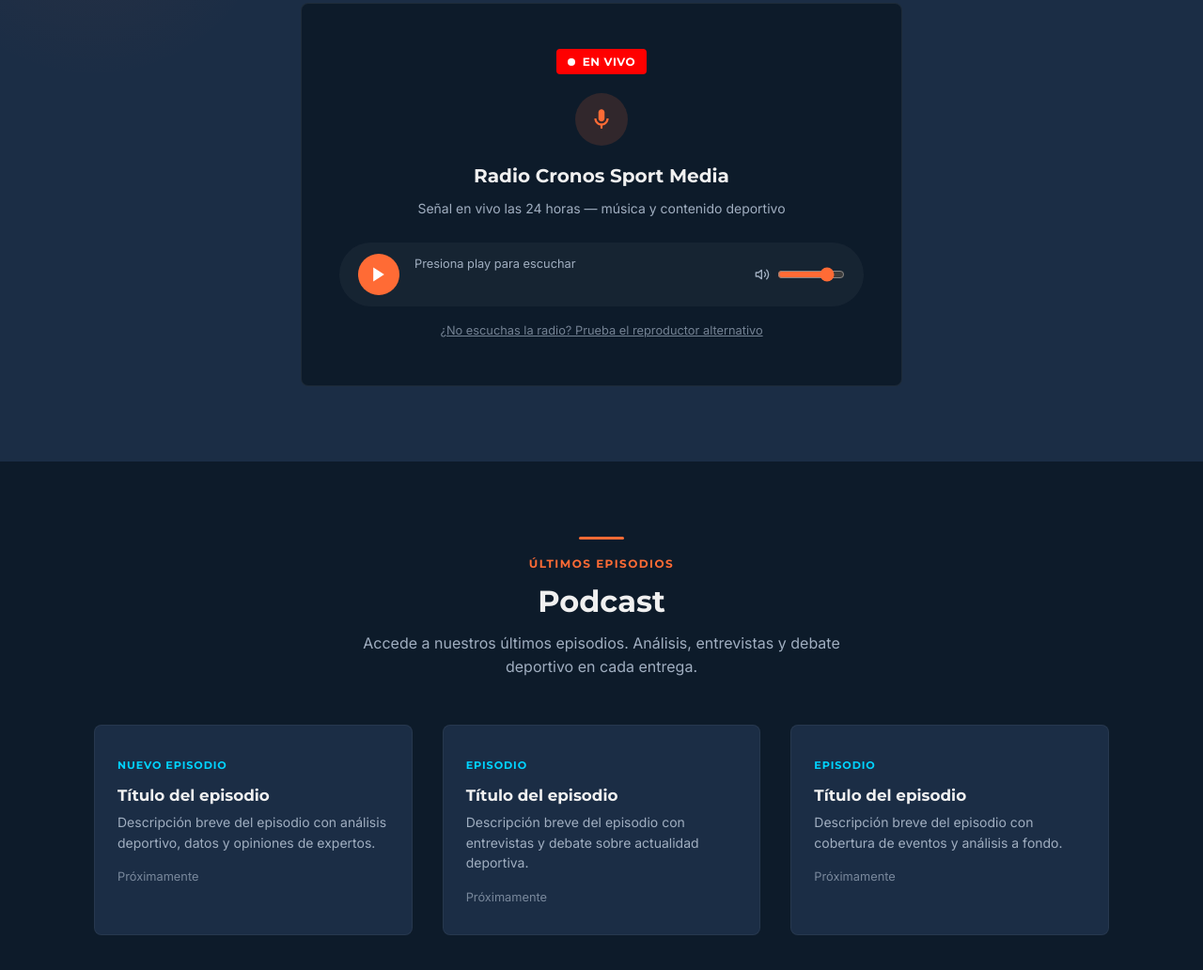
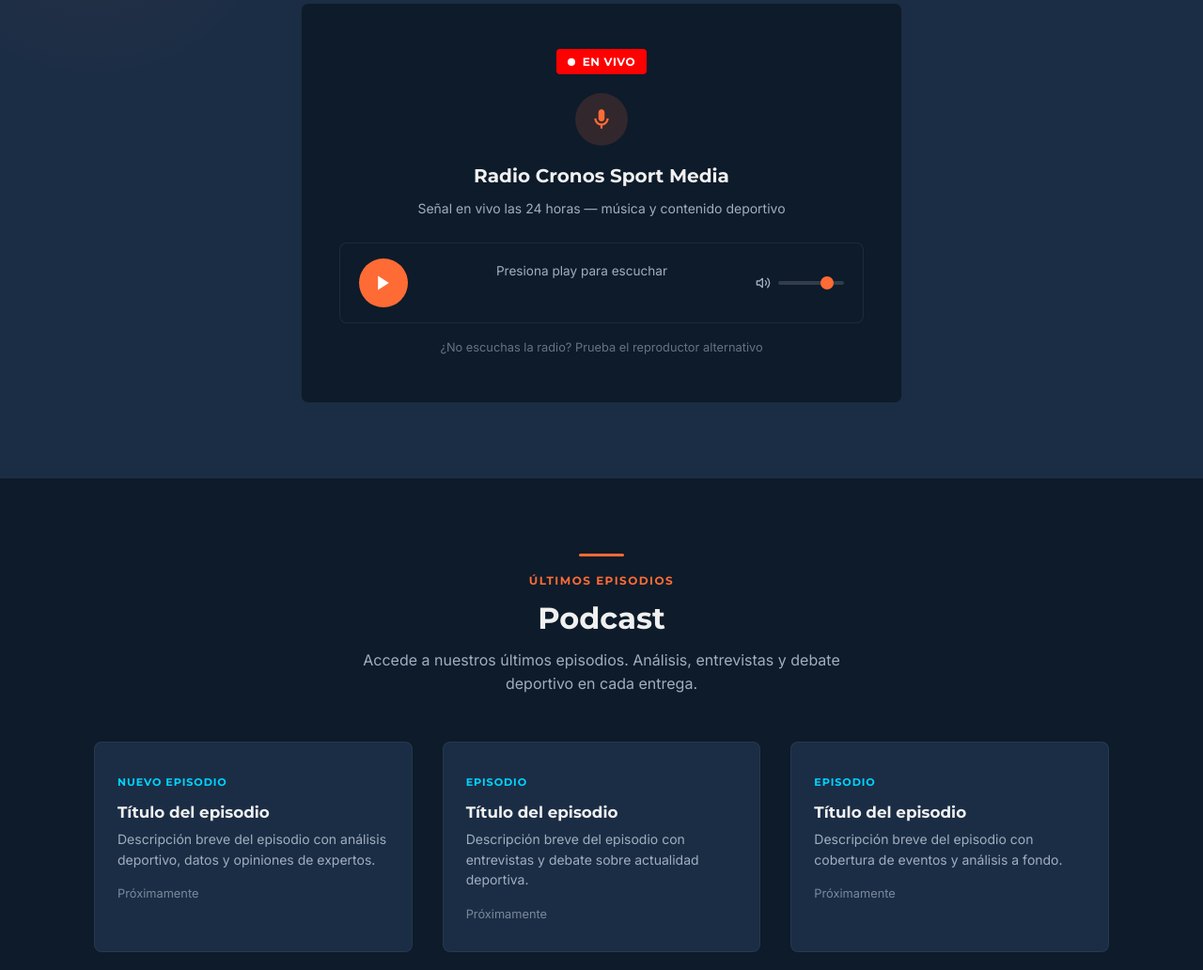
Before and after one commit to cronossportmedia/cronossportmedia.github.io, a plain HTML site: page index.html in a window 1280 px wide. Shown: the part 1738-2770 px from the top of the page at 94% size. Drawn offline with Linux system fonts and the light colour scheme.

Commit message:
fix: radio css in index.html

```diff
--- a/index.html
+++ b/index.html
@@ -319,25 +319,27 @@
     /* Controles del player */
     .radio-controls {
       display: flex; align-items: center; gap: 1rem;
-      background: rgba(255,255,255,.04); border-radius: 50px;
-      padding: .75rem 1.25rem; margin-bottom: 1rem;
+      background: var(--color-primary); border-radius: 8px;
+      padding: 1rem 1.25rem; margin-bottom: 1rem;
+      border: 1px solid rgba(255,255,255,.07);
     }
     .radio-btn {
-      width: 44px; height: 44px; border-radius: 50%; border: none; cursor: pointer;
-      background: var(--color-accent); color: #fff; display: flex; align-items: center;
+      width: 52px; height: 52px; border-radius: 50%; border: none; cursor: pointer;
+      background: var(--color-accent); color: white; display: flex; align-items: center;
       justify-content: center; flex-shrink: 0; transition: background .2s, transform .15s, box-shadow .2s;
     }
     .radio-btn:hover { background: #e55a28; transform: scale(1.07); box-shadow: 0 6px 20px rgba(255,107,53,.4); }
     .radio-btn:active { transform: scale(1); }
     .radio-btn svg { width: 20px; height: 20px; }
-    .radio-info { flex: 1; min-width: 0; text-align: left; }
+    .radio-info { flex: 1; min-width: 0; }
     .radio-info__label {
-      display: block; font-size: .8rem; color: var(--color-text-muted);
+      display: block; font-family: var(--font-body); font-size: .85rem;
+      color: var(--color-text-muted); margin-bottom: .4rem;
       white-space: nowrap; overflow: hidden; text-overflow: ellipsis;
     }
     .radio-wave {
       display: flex; align-items: flex-end; gap: 3px; height: 18px;
-      margin-top: 4px; opacity: 0; transition: opacity .3s;
+      opacity: 0; transition: opacity .3s;
     }
     .radio-wave.is-playing { opacity: 1; }
     .radio-wave span {
@@ -346,7 +348,7 @@
     }
     @keyframes wave {
       0%, 100% { transform: scaleY(1); }
-      50%       { transform: scaleY(.3); }
+      50%       { transform: scaleY(.4); }
     }
     .radio-wave span:nth-child(1) { height: 8px;  animation: wave 1.2s ease-in-out infinite; }
     .radio-wave span:nth-child(2) { height: 14px; animation: wave 1.2s ease-in-out infinite .15s; }
@@ -354,18 +356,28 @@
     .radio-wave span:nth-child(4) { height: 12px; animation: wave 1.2s ease-in-out infinite .45s; }
     .radio-wave span:nth-child(5) { height: 6px;  animation: wave 1.2s ease-in-out infinite .6s; }
     .radio-volume {
-      display: flex; align-items: center; gap: .5rem;
-      color: var(--color-text-muted); flex-shrink: 0;
+      display: flex; align-items: center; gap: .5rem; flex-shrink: 0;
+      color: var(--color-text-muted);
     }
     .radio-volume input[type="range"] {
-      width: 72px; accent-color: var(--color-accent); cursor: pointer;
+      width: 70px; height: 4px;
+      -webkit-appearance: none; appearance: none;
+      background: rgba(255,255,255,.15); border-radius: 2px; cursor: pointer;
+    }
+    .radio-volume input[type="range"]::-webkit-slider-thumb {
+      -webkit-appearance: none; width: 14px; height: 14px;
+      border-radius: 50%; background: var(--color-accent); cursor: pointer;
+    }
+    .radio-volume input[type="range"]::-moz-range-thumb {
+      width: 14px; height: 14px; border: none;
+      border-radius: 50%; background: var(--color-accent); cursor: pointer;
     }
     .radio-fallback {
-      margin-top: .75rem; font-size: .8rem; color: var(--color-text-muted);
+      margin-top: .5rem; font-size: .8rem; color: var(--color-text-muted);
     }
     .radio-fallback summary {
-      cursor: pointer; opacity: .7; list-style: none;
-      display: inline-block; text-decoration: underline;
+      cursor: pointer; list-style: none; opacity: .6;
+      transition: opacity .2s; text-align: center;
     }
     .radio-fallback summary:hover { opacity: 1; }
     .radio-fallback summary::-webkit-details-marker { display: none; }
```
